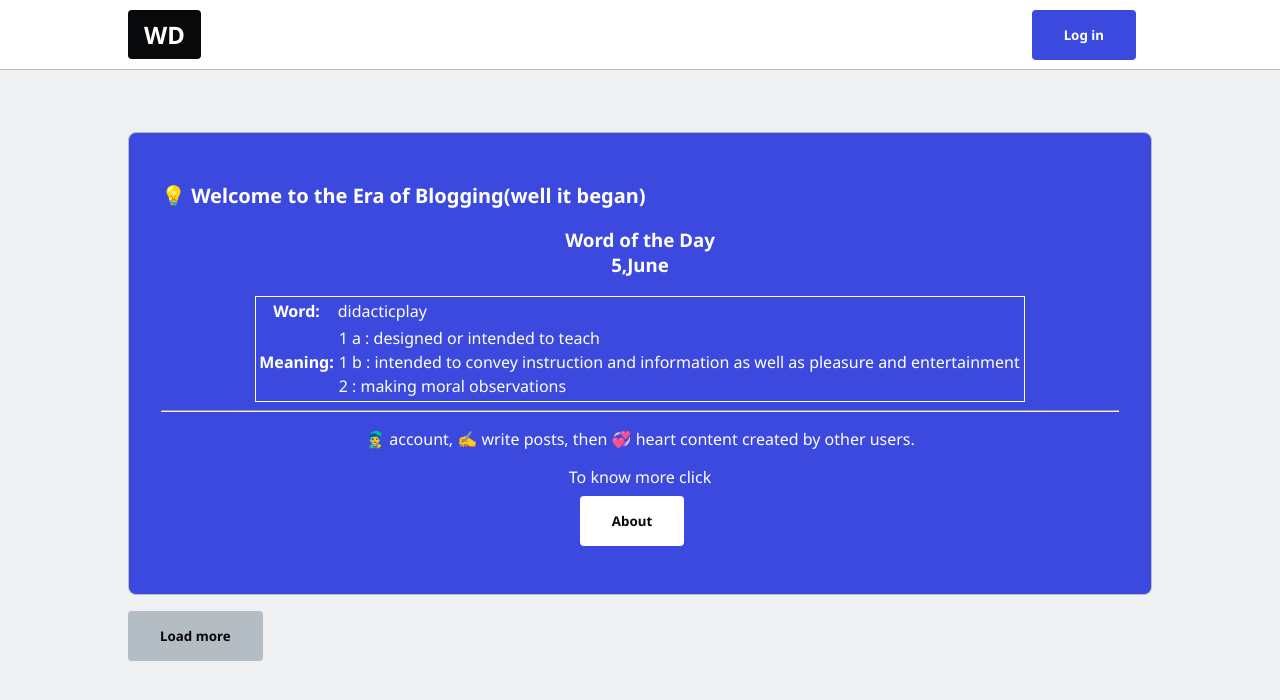
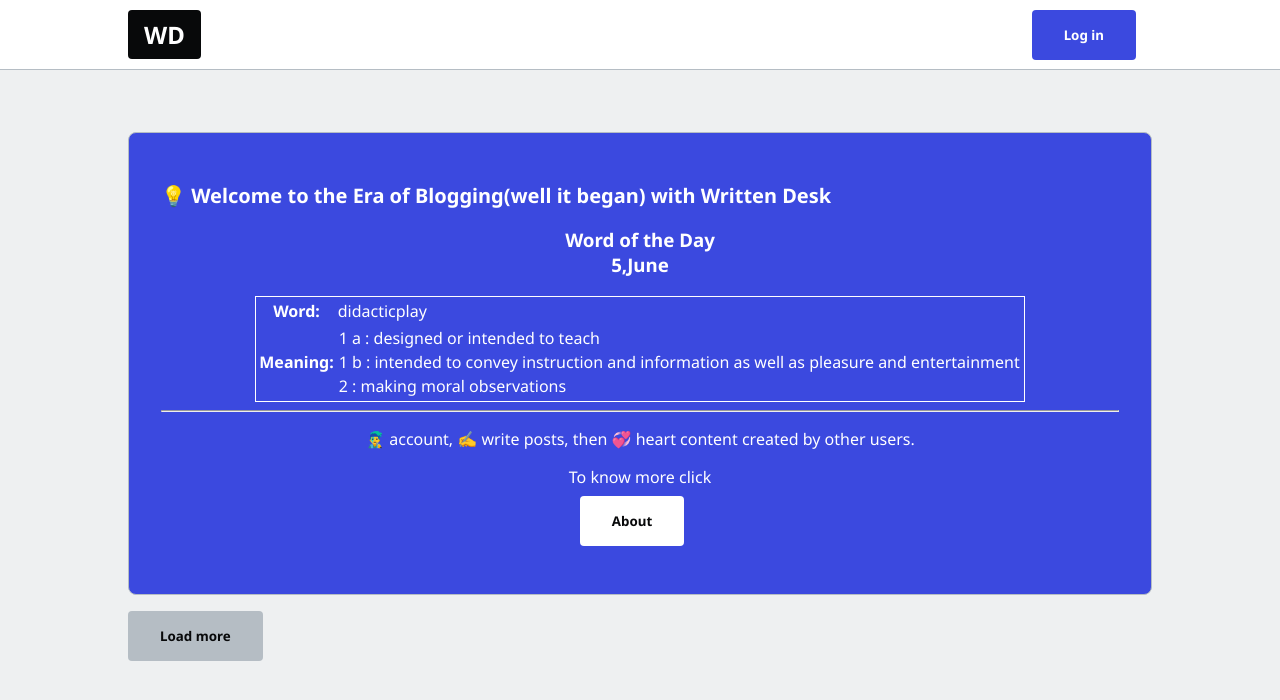
Before and after one commit to debabratabanerjee/bog-it, a Next.js app: page / in a window 1280 px wide. Shown: the top 700 px of the page. Built offline with nearby package versions, Linux system fonts and the light colour scheme; no server answers; the database is empty.

Commit message:
welcome note change

```diff
--- a/pages/index.js
+++ b/pages/index.js
@@ -58,7 +58,7 @@ export default function Home(props) {
       <Metatags title="Written Desk" description="A simple featured blogging app to get connected with others" />
 
       <div className="card card-info">
-        <h2>💡 Welcome to the Era of Blogging(well it began)</h2>
+        <h2>💡 Welcome to the Era of Blogging(well it began) with Written Desk</h2>
         <center>
         <h3>Word of the Day<br/> 5,June</h3>
         <table style={{border:'1px solid white',}} >
```
